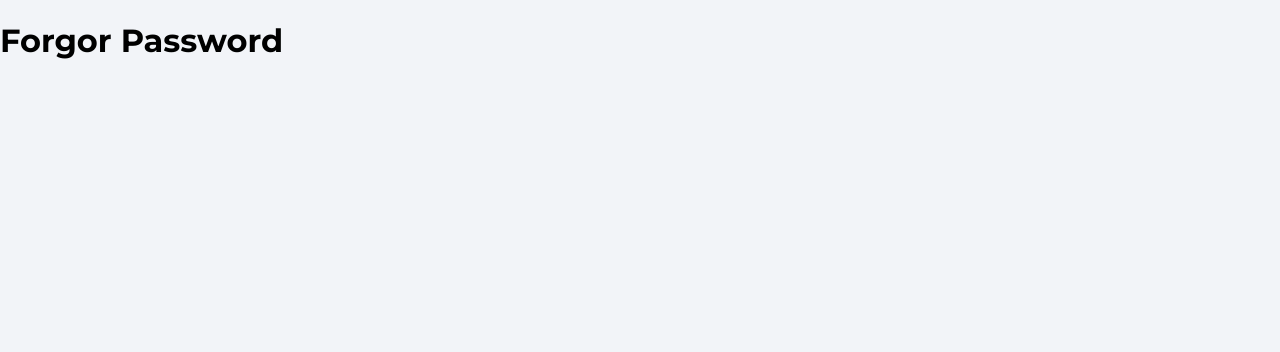
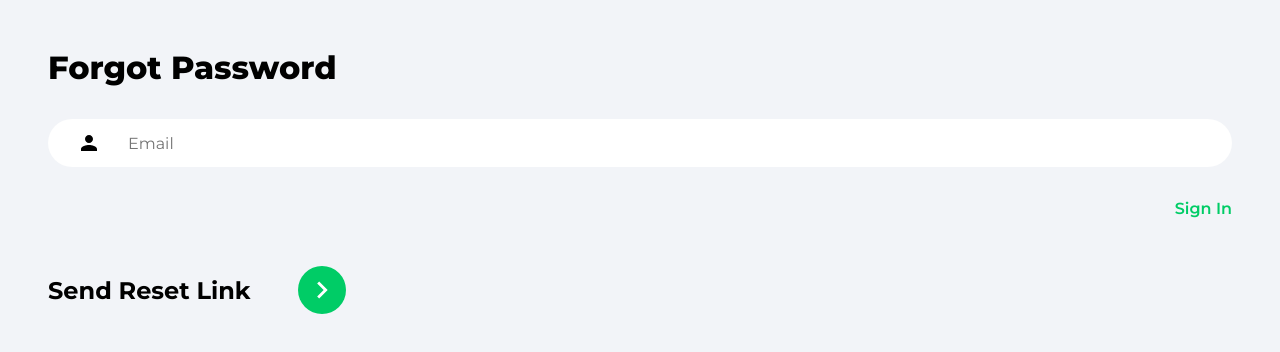
Before and after one commit to NammDev/house-market, a React (Create React App) app: page /forgot-password in a window 1280 px wide. Shown: the top 352 px of the page. Built offline with nearby package versions, Linux system fonts and the light colour scheme; the HTML template or start-up script is replaced by a standard one.

Commit message:
Forgot password with Firebase auth

```diff
--- a/src/pages/ForgotPassword.jsx
+++ b/src/pages/ForgotPassword.jsx
@@ -1,5 +1,60 @@
+import { useState } from 'react'
+import { Link } from 'react-router-dom'
+import { getAuth, sendPasswordResetEmail } from 'firebase/auth'
+import { toast } from 'react-toastify'
+import { ReactComponent as ArrowRightIcon } from '../assets/svg/keyboardArrowRightIcon.svg'
+import routes from '../config/routes'
+import { useNavigate } from 'react-router-dom'
+
 function ForgotPassword() {
-  return <h1>Forgor Password</h1>
+  const navigate = useNavigate()
+
+  const [email, setEmail] = useState('')
+
+  const onChange = (e) => {
+    setEmail(e.target.value)
+  }
+
+  const onSubmit = async (e) => {
+    e.preventDefault()
+    try {
+      const auth = getAuth()
+      await sendPasswordResetEmail(auth, email)
+      toast.success('Email was send')
+      navigate(routes.signIn)
+    } catch (error) {
+      toast.error(error.message)
+    }
+  }
+
+  return (
+    <div className='pageContainer'>
+      <header>
+        <p className='pageHeader'>Forgot Password</p>
+      </header>
+      <main>
+        <form onSubmit={onSubmit}>
+          <input
+            type='email'
+            id='email'
+            placeholder='Email'
+            value={email}
+            className='emailInput'
+            onChange={onChange}
+          />
+          <Link className='forgotPasswordLink' to={routes.signIn}>
+            Sign In
+          </Link>
+          <div className='signInBar'>
+            <div className='signInText'>Send Reset Link</div>
+            <button className='signInButton'>
+              <ArrowRightIcon fill='#fff' width='34px' height='34px' />
+            </button>
+          </div>
+        </form>
+      </main>
+    </div>
+  )
 }
 
 export default ForgotPassword
```
